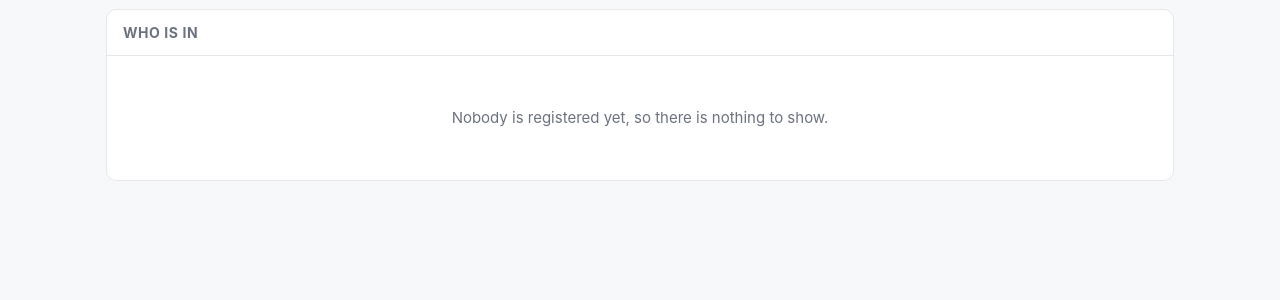
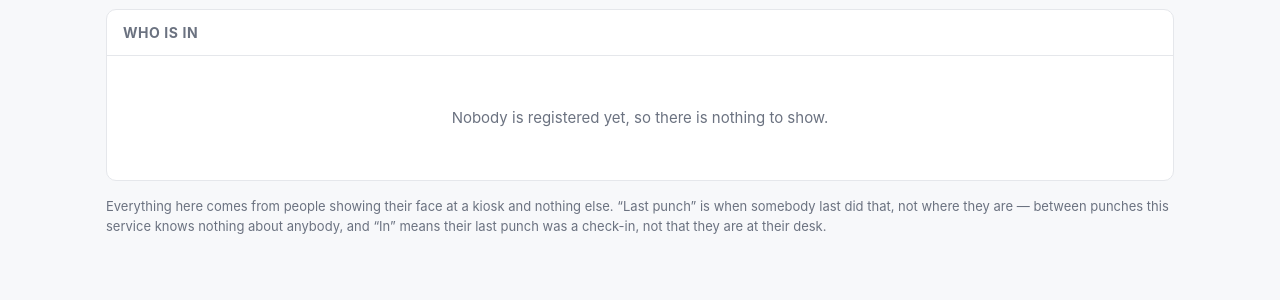
Before and after one commit to dev-techmatics/Face-attendence-python-Backend, a FastAPI app: template app/admin/templates/today.html in a window 1280 px wide. Shown: the part 166-466 px from the top of the page. Run offline with FastAPI, Linux system fonts and the light colour scheme; the template is opened without the code that fills it, so the values that code supplies are empty; parts of the project's set-up code (start-up, migrations or seed data) failed here and were passed over.

Commit message:
Stop calling a punch time "last seen"
The user asked what "Last seen" meant and whether this system tracks anybody.
It does not, and the column was claiming otherwise. It is MAX(created_at) over
today's accepted punches - the moment somebody last stood at a kiosk and was
recognised - and between punches this service knows nothing about anyone.

Renamed to "Last punch" on the Today board and "First punch"/"Last punch" on a
person's page, with the field renamed to match so the code stops saying it
too. The data is worth keeping: for somebody who has left it is when they
left, which is the one time the live board would otherwise not show.

"Not seen" stays. That one is accurate - it means no punch today, which is
exactly what is known.

Today also now says the limit outright rather than leaving it to be inferred:
"In" means their last punch was a check-in, not that they are at their desk.

Co-Authored-By: Claude Opus 5 <noreply@anthropic.com>

```diff
--- a/app/admin/templates/person.html
+++ b/app/admin/templates/person.html
@@ -21,9 +21,9 @@
         {% else %}<span class="tag t-bad">{{ p.status.name }}</span>{% endif %}</td></tr>
       <tr><td>Registration</td><td>{{ p.enrollment_status.name }}
         &middot; {{ p.photos }} face photo{{ '' if p.photos == 1 else 's' }}</td></tr>
-      <tr><td>First seen</td>
+      <tr><td>First punch</td>
         <td>{% if p.first_punch %}{{ p.first_punch | stamp }}{% else %}&mdash;{% endif %}</td></tr>
-      <tr><td>Last seen</td>
+      <tr><td>Last punch</td>
         <td>{% if p.last_punch %}{{ p.last_punch | stamp }}{% else %}&mdash;{% endif %}</td></tr>
     </tbody>
   </table>
--- a/app/admin/templates/today.html
+++ b/app/admin/templates/today.html
@@ -20,7 +20,7 @@
   <h2>Who is in</h2>
   {% if board %}
   <table>
-    <thead><tr><th>Name</th><th>ID</th><th>State</th><th>First in</th><th>Last seen</th><th>Punches</th></tr></thead>
+    <thead><tr><th>Name</th><th>ID</th><th>State</th><th>First in</th><th>Last punch</th><th>Punches</th></tr></thead>
     <tbody>
     {% for p in board %}
       <tr>
@@ -32,7 +32,7 @@
           {% else %}<span class="tag t-off">Not seen</span>{% endif %}
         </td>
         <td>{{ p.first_in | clock }}</td>
-        <td>{{ p.last_seen | clock }}</td>
+        <td>{{ p.last_punch | clock }}</td>
         <td>{{ p.punches or '' }}</td>
       </tr>
     {% endfor %}
@@ -42,4 +42,9 @@
   <p class="empty">Nobody is registered yet, so there is nothing to show.</p>
   {% endif %}
 </div>
+
+<p class="note">Everything here comes from people showing their face at a kiosk and nothing
+  else. &ldquo;Last punch&rdquo; is when somebody last did that, not where they are &mdash;
+  between punches this service knows nothing about anybody, and &ldquo;In&rdquo; means their
+  last punch was a check-in, not that they are at their desk.</p>
 {% endblock %}
```
Also changed, not shown: app/admin/queries.py (+9 -6 lines).
